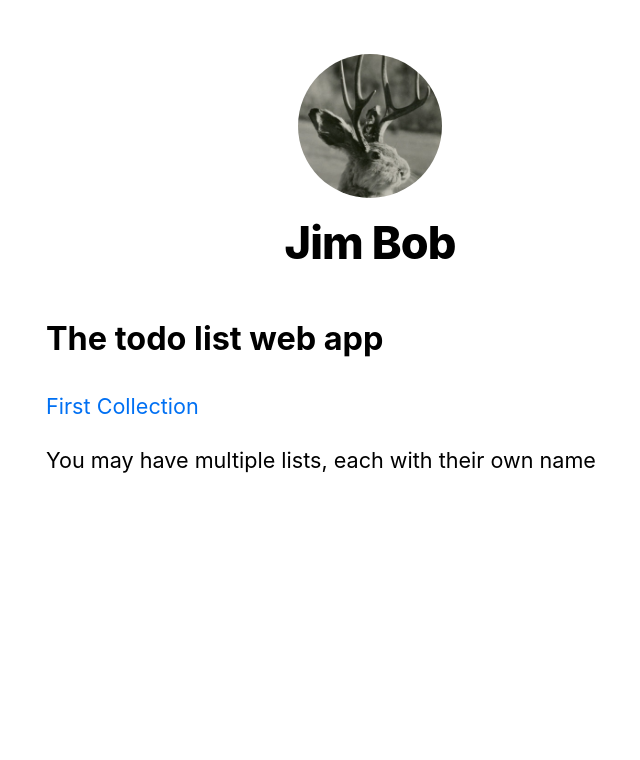
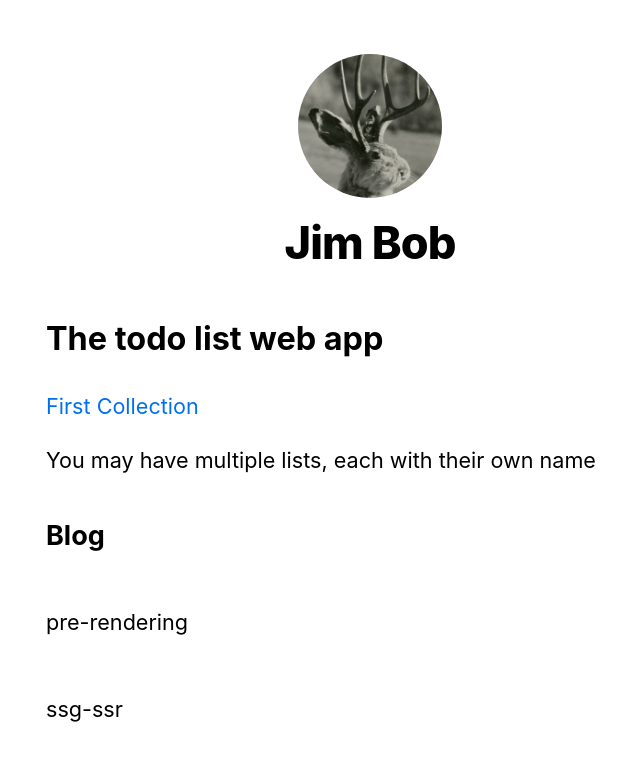
Before and after one commit to BrandtDavis/todo-app, a Next.js app in the folder client/: page / in a window 1280 px wide. Shown: the top 760 px of the page, without its empty margins (270-910 px from the left). Built offline with nearby package versions, Linux system fonts and the light colour scheme.

Commit message:
Implement static generation functions

```diff
--- a/client/components/layout.tsx
+++ b/client/components/layout.tsx
@@ -11,7 +11,7 @@ interface Children {
 }
 
 const name = 'Jim Bob';
-export const siteTitle = 'Next.js Sample Website';
+export const siteTitle = 'Todo App';
 
 export default function Layout({ children, home }: Children ) {
     return (
--- a/client/package.json
+++ b/client/package.json
@@ -14,6 +14,7 @@
     "@types/react-dom": "18.0.9",
     "eslint": "8.29.0",
     "eslint-config-next": "13.0.6",
+    "gray-matter": "^4.0.3",
     "next": "13.0.6",
     "react": "18.2.0",
     "react-dom": "18.2.0",
--- /dev/null
+++ b/client/pages/collections/[id].tsx
@@ -0,0 +1,5 @@
+import Layout from '../../components/layout'
+
+export default function Collection() {
+    return <Layout>...</Layout>;
+}
--- a/client/pages/index.tsx
+++ b/client/pages/index.tsx
@@ -2,8 +2,27 @@ import Head from 'next/head';
 import Link from 'next/link';
 import Layout, { siteTitle } from '../components/layout';
 import utilStyles from '../styles/utils.module.css';
+import { getSortedCollectionsData } from '../lib/collections';
+import { ReactNode } from 'react';
 
-export default function Home() {
+// type AllCollectionsData = {
+//   allCollectionsData: ReactNode
+//   id: string;
+//   date: Date;
+//   title: string;
+// }
+
+export async function getStaticProps() {
+  const allCollectionsData = getSortedCollectionsData();
+  return {
+    props: {
+      allCollectionsData,
+    },
+  };
+}
+
+export default function Home({ allCollectionsData }:  AllCollectionsData) {
+  console.log(allCollectionsData)
   return (
     <Layout home>
       <Head>
@@ -15,6 +34,22 @@ export default function Home() {
         <Link href="/collections/first-collection">First Collection</Link>
         <p>You may have multiple lists, each with their own name</p>
       </section>
+
+      <section className={`${utilStyles.headingMd} ${utilStyles.padding1px}`}>
+        <h2 className={utilStyles.headingLg}>Blog</h2>
+        <ul className={utilStyles.list}>
+          {allCollectionsData.map(({ id, date, title }) => (
+            <li className={utilStyles.listItem} key={id}>
+              {title}
+              <br />
+              {id}
+              <br />
+              {date}
+            </li>
+          ))}
+        </ul>
+      </section>
+
     </Layout>
   );
 }
```
Also changed, not shown: 1 other file (tests, documents, lock files or other folders).
